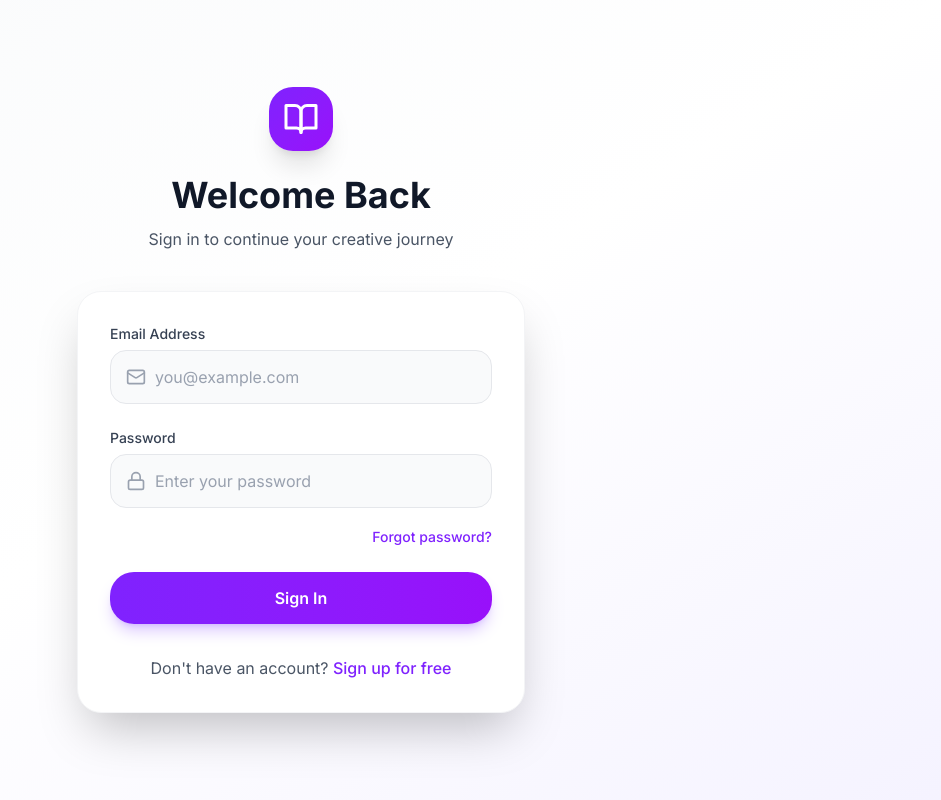
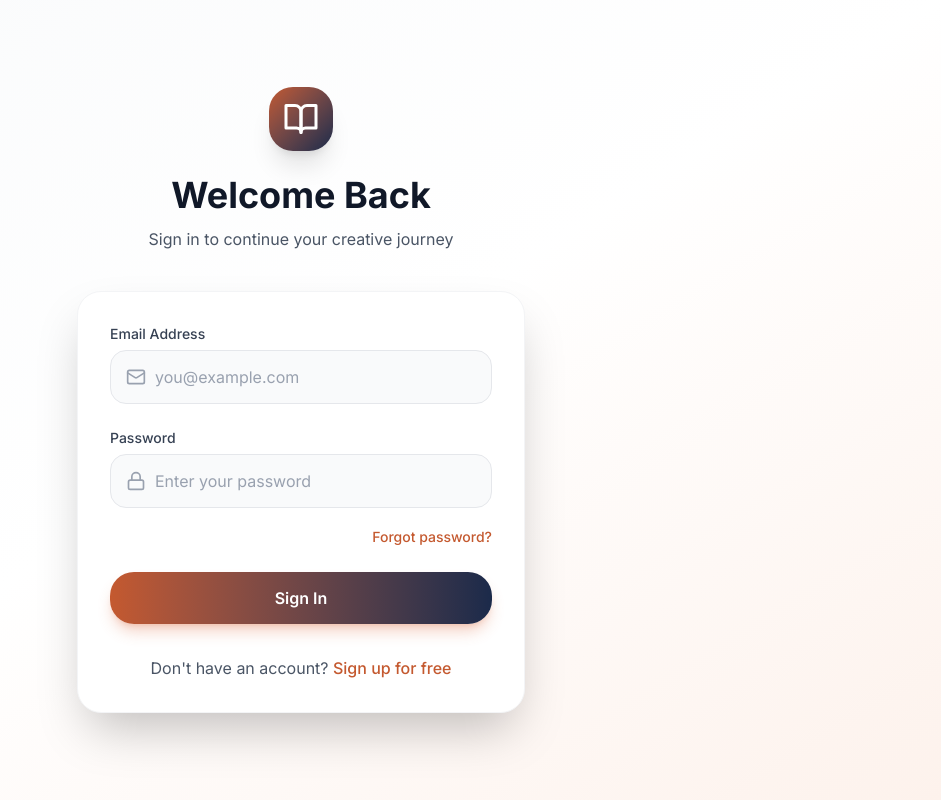
Before and after one commit to KayKay1992/ai_ebook_creator, a React (Vite) app in the folder frontend/: page /login in a window 1280 px wide. Shown: the whole page, without its empty margins (339-1280 px from the left). Built offline with nearby package versions, Linux system fonts and the light colour scheme.

Commit message:
feat: unify admin pages under the classical terracotta/navy palette

```diff
--- a/frontend/src/components/kenlibs/KenlibsThemeLayout.jsx
+++ b/frontend/src/components/kenlibs/KenlibsThemeLayout.jsx
@@ -1,20 +1,20 @@
 import { Outlet } from "react-router-dom";
 import KenlibsWhatsAppButton from "./KenlibsWhatsAppButton";
 
-// Scopes the terracotta/navy/cream palette override (index.css's
-// .kenlibs-theme rule) to every reader-facing route without touching each
-// page's own JSX — see index.css's comment on that rule for the full
-// reasoning. Also mounts KenlibsWhatsAppButton here (Step 43) for the same
-// reason: every route this layout wraps gets the sticky support button for
-// free, including KenlibsReadPage (which deliberately skips KenlibsNav/
-// KenlibsFooter for a calmer reading surface, but still needs this one
-// persistent affordance) — and admin routes, which never render inside this
-// layout, correctly never see it.
+// No longer a theming wrapper (Step 47) — the terracotta/navy/cream
+// palette this used to scope via index.css's now-deleted .kenlibs-theme
+// rule is the app-wide default, so admin and Kenlibs render identically
+// without this. What's left is purely Step 43's reasoning: mounting
+// KenlibsWhatsAppButton once here gives every reader-facing route the
+// sticky support button for free, including KenlibsReadPage (which
+// deliberately skips KenlibsNav/KenlibsFooter for a calmer reading
+// surface, but still needs this one persistent affordance) — and admin
+// routes, which never render inside this layout, correctly never see it.
 const KenlibsThemeLayout = () => (
-  <div className="kenlibs-theme">
+  <>
     <Outlet />
     <KenlibsWhatsAppButton />
-  </div>
+  </>
 );
 
 export default KenlibsThemeLayout;
--- a/frontend/src/index.css
+++ b/frontend/src/index.css
@@ -6,55 +6,15 @@
   --font-serif: "Fraunces", serif;
   --breakpoint-3xl: 1920px;
 
-  /* Brand accent - violet. Aliased to Tailwind's own violet/purple palette
-     (not hand-copied hex values) so consolidating onto these tokens is a
-     pure rename with zero visual drift from the existing product. */
-  --color-accent-50: var(--color-violet-50);
-  --color-accent-100: var(--color-violet-100);
-  --color-accent-200: var(--color-violet-200);
-  --color-accent-300: var(--color-violet-300);
-  --color-accent-400: var(--color-violet-400);
-  --color-accent-500: var(--color-violet-500);
-  --color-accent: var(--color-violet-600);
-  --color-accent-hover: var(--color-violet-700);
-  --color-accent-900: var(--color-violet-900);
-  --color-accent-muted: var(--color-violet-100);
-
-  /* Gradient partner - purple, the second stop of the existing violet -> purple
-     two-stop brand gradient used on primary buttons, icon badges, and hero text. */
-  --color-accent-secondary-50: var(--color-purple-50);
-  --color-accent-secondary-200: var(--color-purple-200);
-  --color-accent-secondary-300: var(--color-purple-300);
-  --color-accent-secondary-400: var(--color-purple-400);
-  --color-accent-secondary-500: var(--color-purple-500);
-  --color-accent-secondary: var(--color-purple-600);
-  --color-accent-secondary-hover: var(--color-purple-700);
-
-  --color-surface: #ffffff;
-  --color-surface-warm: #faf9f7;
-
-  --color-ink: var(--color-gray-900);
-  --color-ink-muted: var(--color-gray-500);
-}
-
-/* Reader-facing Kenlibs theme (Step 39) — a scoped override of the SAME
-   --color-accent/--color-accent-secondary/--color-surface-warm custom
-   properties declared above, not a second set of token names. CSS custom
-   properties resolve by inheritance (nearest ancestor wins, independent of
-   selector specificity), so every existing bg-accent/text-accent-secondary/
-   from-accent/etc. utility already used throughout the Kenlibs components
-   picks this up automatically for free the moment it renders inside a
-   .kenlibs-theme wrapper (see KenlibsThemeLayout.jsx) — no component-level
-   className changes needed for color. Admin pages never render inside that
-   wrapper, so they keep the violet/purple defaults above completely
-   untouched, and a future admin redesign is just editing those defaults,
-   fully decoupled from this block.
-
-   Palette: burnt-orange/terracotta accent (hue ~18°) replacing violet, deep
-   navy secondary (hue ~218°) replacing purple — a classical warm-bookstore
-   aesthetic — plus a genuine cream surface-warm instead of the near-white
-   original. */
-.kenlibs-theme {
+  /* Brand accent — burnt-orange/terracotta (hue ~18°), a classical
+     warm-bookstore aesthetic. Promoted here as the app-wide default (Step
+     47) — this used to be violet, overridden to terracotta only inside a
+     .kenlibs-theme wrapper scoped to reader-facing routes (Step 39). Now
+     that admin and Kenlibs share one brand, that override was deleted and
+     these hex values (identical to what .kenlibs-theme used to set) live
+     here directly instead, so every bg-accent/text-accent-secondary/
+     from-accent/etc. utility anywhere in the app — admin included —
+     resolves to the same palette with no component-level changes. */
   --color-accent-50: #fdf2ec;
   --color-accent-100: #fae1d2;
   --color-accent-200: #f3c2a6;
@@ -66,6 +26,8 @@
   --color-accent-900: #5c2412;
   --color-accent-muted: #fae1d2;
 
+  /* Gradient partner — deep navy (hue ~218°), the second stop of the
+     brand gradient used on primary buttons, icon badges, and hero text. */
   --color-accent-secondary-50: #eef1f6;
   --color-accent-secondary-200: #c7d0de;
   --color-accent-secondary-300: #a4b2c8;
@@ -74,7 +36,13 @@
   --color-accent-secondary: #1b2a4a;
   --color-accent-secondary-hover: #121f38;
 
+  --color-surface: #ffffff;
+  /* Genuine cream, not near-white — same value Step 39 introduced for
+     Kenlibs, now the app-wide default. */
   --color-surface-warm: #faf3e8;
+
+  --color-ink: var(--color-gray-900);
+  --color-ink-muted: var(--color-gray-500);
 }
 
 @layer base {
@@ -94,10 +62,13 @@ body {
   color: #4A5568 !important;
   padding: 10px !important;
 }
- /* hover effect */
+ /* hover effect — only styled surface (EditorPage) that had hand-picked
+    violet hex values instead of the design tokens; no Kenlibs page uses
+    this editor toolbar, so Step 39 never touched it. Updated here (Step
+    47) to the same terracotta/navy tokens as everything else. */
 .w-md-editor-toolbar button:hover {
-  background-color: #e9d4ff !important;
-  color: #9852e4 !important;
+  background-color: var(--color-accent-100) !important;
+  color: var(--color-accent-hover) !important;
   border-radius: 6px !important;
 
 }
@@ -105,8 +76,8 @@ body {
 /*active/focus icon style*/
 .w-md-editor-toolbar button:focus {
   outline: none !important;
-  background-color: #e9d4ff !important;
-  color: #007A99 !important;
+  background-color: var(--color-accent-100) !important;
+  color: var(--color-accent-secondary) !important;
   border-radius: 6px !important;
 }
 
```
Also changed, not shown: frontend/src/App.jsx (+5 -4 lines).
